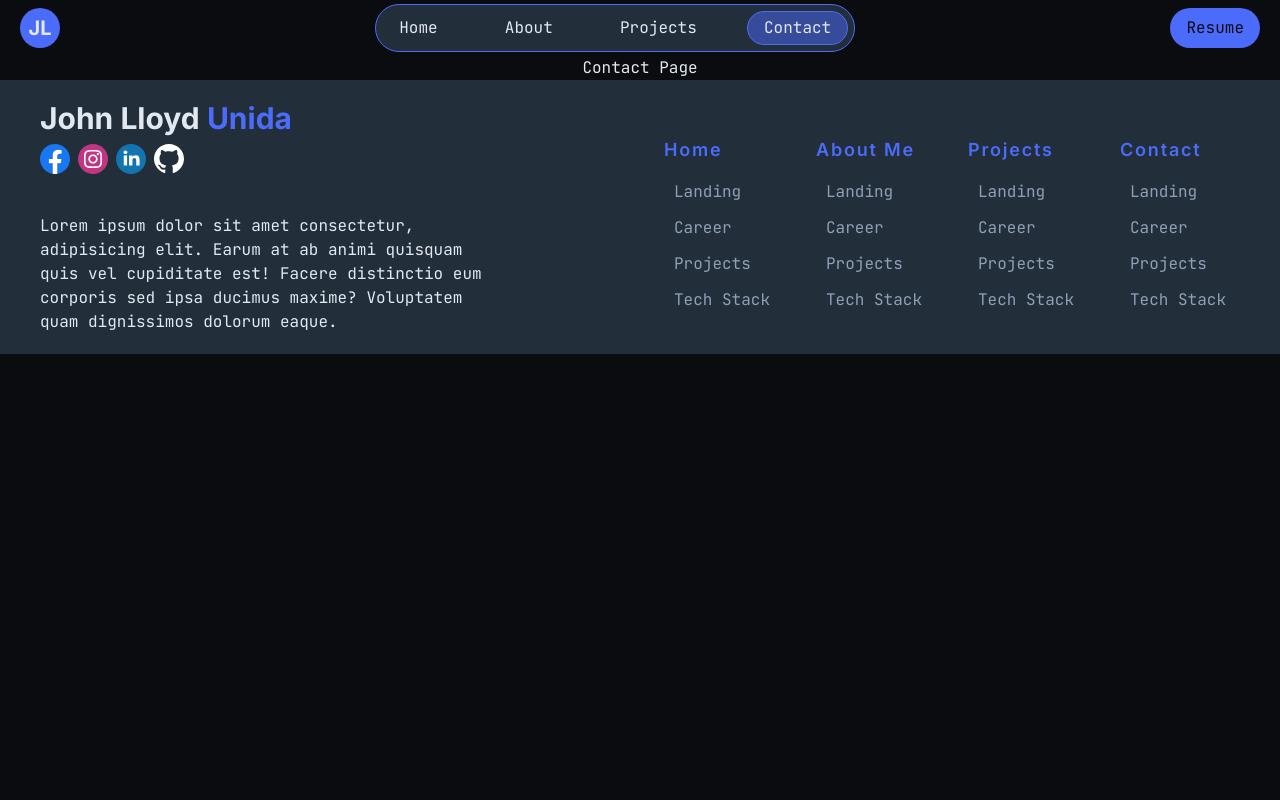
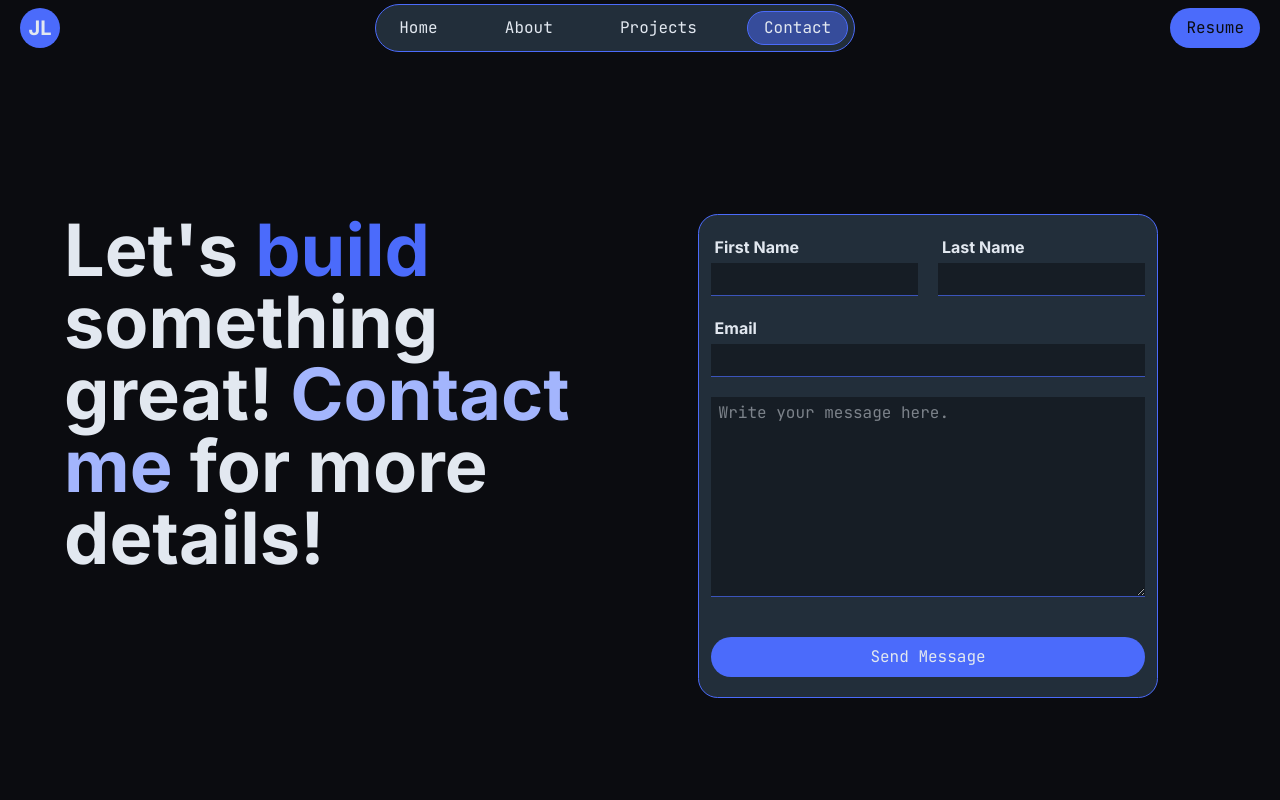
Before and after one commit to JohnLloydProg/my-portfolio, a Next.js app: page /contact in a window 1280 px wide. Shown: the top 800 px of the page. Built offline with nearby package versions, Linux system fonts and the light colour scheme.

Commit message:
feat(contacts): started contact page
Implemented useActionState and useFormStatus. Next step would be server actions.

```diff
--- /dev/null
+++ b/app/contact/messageForm.tsx
@@ -0,0 +1,128 @@
+"use client";
+
+import { useActionState, useEffect } from "react";
+import { useFormStatus } from "react-dom";
+
+interface FormState {
+	success: boolean | null;
+	message: string;
+	error: string;
+}
+
+async function submitMessage(
+	previousState: FormState,
+	formData: FormData,
+): Promise<FormState> {
+	const firstName = formData.get("firstName");
+	const lastName = formData.get("lastName");
+	const email = formData.get("email");
+	const message = formData.get("message");
+
+	if (!email || !message)
+		return {
+			success: false,
+			message: "",
+			error: "Email and message is required!",
+		};
+
+	await new Promise((resolve) => setTimeout(resolve, 1600));
+
+	return {
+		success: true,
+		message: "The message has finished sending",
+		error: "",
+	};
+}
+
+function SubmitButton() {
+	const { pending } = useFormStatus();
+
+	return (
+		<button
+			type="submit"
+			className={`mt-10 w-full bg-denim-blue  py-2 rounded-full ${pending ? "grayscale-50" : "grayscale-0"}`}
+			disabled={pending}
+		>
+			{pending ? "Sending message..." : "Send Message"}
+		</button>
+	);
+}
+
+export default function MessageForm() {
+	const [state, formAction, isPending] = useActionState(submitMessage, {
+		success: null,
+		message: "",
+		error: "",
+	});
+
+	useEffect(() => {
+		if (!state.success && !state.error) return;
+
+		if (state.success) console.log(state.message);
+		if (!state.success) console.log(state.error);
+	}, [state]);
+
+	return (
+		<form
+			action={formAction}
+			className="bg-ocean-navy border border-denim-blue px-3 py-5 w-8/10 rounded-xl"
+		>
+			{state.error && (
+				<p className="mb-3 h-15 flex items-center justify-center text-red-500 text-lg text-center bg-red-500/30">
+					{state.error}
+				</p>
+			)}
+			{state.message && (
+				<p className="mb-3 h-15 flex items-center justify-center text-green-500 text-lg text-center bg-green-500/30">
+					{state.message}
+				</p>
+			)}
+			<div className="flex w-full gap-5">
+				<div className="group">
+					<label
+						htmlFor="firstName"
+						className="block font-inter font-bold mb-1 ml-1"
+					>
+						First Name
+					</label>
+					<input
+						type="firstName"
+						name="firstName"
+						className="border-b bg-obsidian-black/50 px-2 py-1 border-denim-blue/70 w-full active:border-denim-blue focus:outline-none focus:border-b-3"
+					/>
+				</div>
+				<div className="group">
+					<label
+						htmlFor="lastName"
+						className="block font-inter font-bold mb-1 ml-1"
+					>
+						Last Name
+					</label>
+					<input
+						type="lastName"
+						name="lastName"
+						className="border-b bg-obsidian-black/50 px-2 py-1 border-denim-blue/70 w-full active:border-denim-blue focus:outline-none focus:border-b-3"
+					/>
+				</div>
+			</div>
+			<label
+				htmlFor="email"
+				className="block font-inter font-bold mb-1 ml-1 mt-5"
+			>
+				Email
+			</label>
+			<input
+				type="email"
+				name="email"
+				className="border-b bg-obsidian-black/50 px-2 py-1 border-denim-blue/70 w-full active:border-denim-blue focus:outline-none focus:border-b-3"
+			/>
+			<textarea
+				name="message"
+				id="message"
+				placeholder="Write your message here."
+				className="border-b bg-obsidian-black/50 border-denim-blue/70 block w-full h-50 wrap-normal mt-5 align-text-top px-2 py-1 focus:outline-none overflow-y-auto focus:border-b-3"
+			/>
+			<SubmitButton />
+		</form>
+	);
+}
--- a/app/contact/page.tsx
+++ b/app/contact/page.tsx
@@ -1,7 +1,20 @@
+import MessageForm from "./messageForm";
+
 export default function Contact() {
 	return (
-		<div className="flex flex-col items-center justify-center">
-			<h1>Contact Page</h1>
+		<div className="flex items-center justify-center px-5 h-lvh">
+			<div className="flex w-full max-w-6xl">
+				<div className="flex flex-col w-1/2">
+					<h1 className="font-inter text-7xl font-bold">
+						Let's <span className="text-denim-blue">build</span> something
+						great! <span className="text-pastel-blue">Contact me</span> for more
+						details!
+					</h1>
+				</div>
+				<div className="flex w-1/2 items-center justify-center rounded-xl">
+					<MessageForm />
+				</div>
+			</div>
 		</div>
 	);
 }
```
